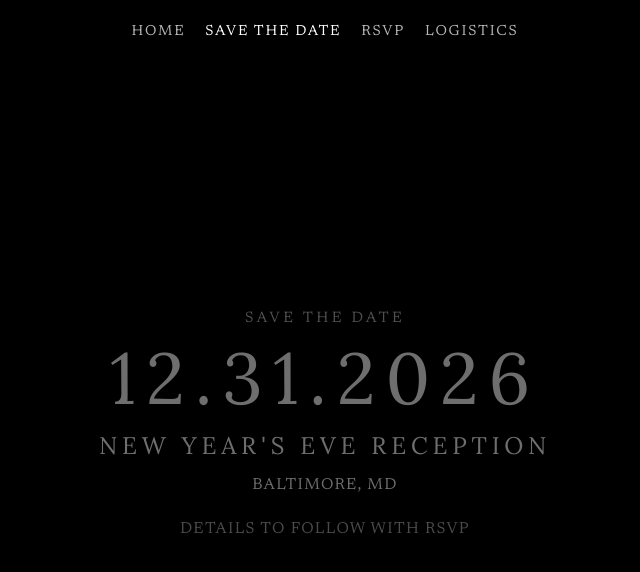
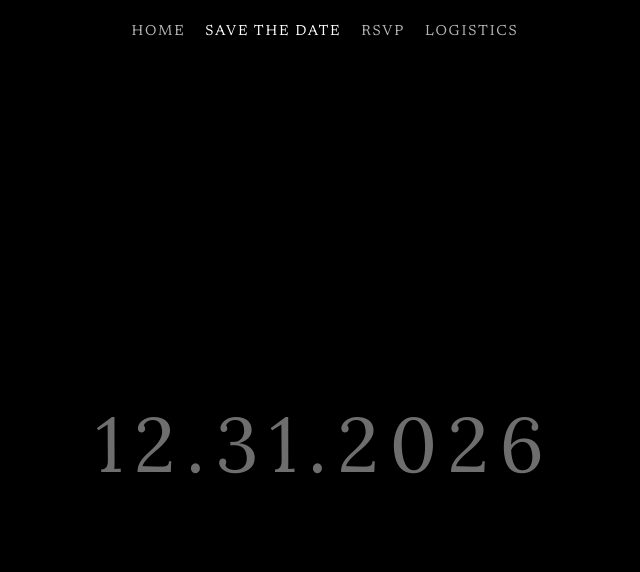
Before and after one commit to ava-firstaccess/wedding-website, a Next.js app: page /save-the-date in a window 1280 px wide. Shown: the top 572 px of the page, without its empty margins (315-955 px from the left). Built offline with nearby package versions, Linux system fonts and the light colour scheme.

Commit message:
Simplify save the date page layout

```diff
--- a/app/save-the-date/page.js
+++ b/app/save-the-date/page.js
@@ -47,11 +47,7 @@ export default function SaveTheDate() {
 
         <div className={`${baseStyles.content} ${phase === 'form-in' ? baseStyles.visible : ''}`}>
           <div className={styles.contentWrap}>
-            <p className={styles.kicker}>Save the Date</p>
             <h1 className={styles.date}>12.31.2026</h1>
-            <p className={styles.title}>New Year&apos;s Eve Reception</p>
-            <p className={styles.location}>Baltimore, MD</p>
-            <p className={styles.note}>Details to follow with RSVP</p>
           </div>
         </div>
       </main>
--- a/app/save-the-date/page.module.css
+++ b/app/save-the-date/page.module.css
@@ -2,50 +2,25 @@
   display: flex;
   flex-direction: column;
   align-items: center;
-  gap: 1rem;
+  justify-content: center;
+  min-height: 38vh;
+  padding-top: 5vh;
   text-align: center;
-}
-
-.kicker {
-  font-family: var(--font-newsreader);
-  font-size: 0.95rem;
-  letter-spacing: 0.22em;
-  text-transform: uppercase;
-  opacity: 0.72;
 }
 
 .date {
   font-family: var(--font-lora);
-  font-size: clamp(2.4rem, 8vw, 4.5rem);
+  font-size: clamp(2.6rem, 8vw, 4.8rem);
   font-weight: 400;
   letter-spacing: 0.14em;
   text-transform: uppercase;
   line-height: 1;
 }
 
-.title {
-  font-family: var(--font-lora);
-  font-size: clamp(1.05rem, 3vw, 1.5rem);
-  letter-spacing: 0.2em;
-  text-transform: uppercase;
-}
-
-.location,
-.note {
-  font-family: var(--font-newsreader);
-  font-size: 1rem;
-  letter-spacing: 0.08em;
-  text-transform: uppercase;
-}
-
-.note {
-  margin-top: 0.75rem;
-  opacity: 0.68;
-}
-
 @media (max-width: 480px) {
   .contentWrap {
-    gap: 0.85rem;
+    min-height: 34vh;
+    padding-top: 8vh;
   }
 
   .date {
```
